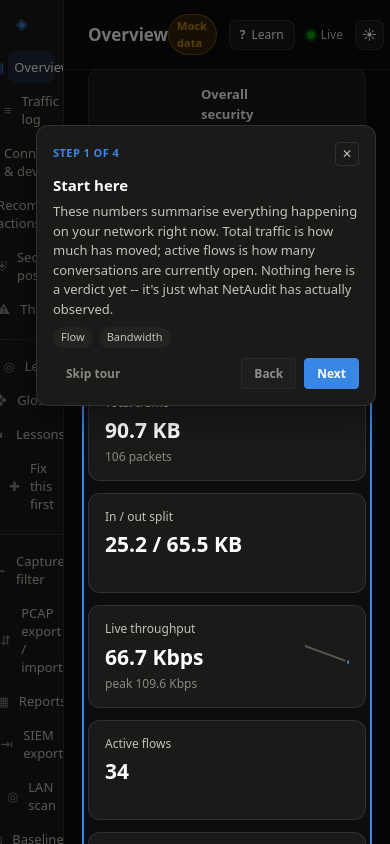
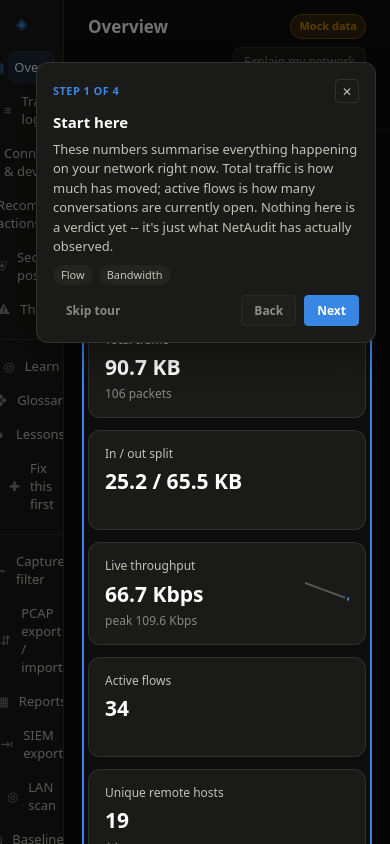
Before and after one commit to Exodus032/NetAudit, a React (Vite) app in the folder frontend/: page / in a window 390 px wide. Built offline with nearby package versions, Linux system fonts and the light colour scheme; no server answers.

Commit message:
feat: add explain my network entry point

```diff
--- a/frontend/src/App.tsx
+++ b/frontend/src/App.tsx
@@ -80,6 +80,7 @@ function App() {
           connectionState={connectionState}
           theme={theme}
           onToggleTheme={toggleTheme}
+          onExplainNetwork={() => setView("learn-explain-network")}
           learningMode={learningMode}
           onToggleLearningMode={toggleLearningMode}
         />
--- a/frontend/src/components/layout/Header.css
+++ b/frontend/src/components/layout/Header.css
@@ -74,7 +74,8 @@
   background: var(--surface-2);
 }
 
-.learn-toggle {
+.learn-toggle,
+.explain-network-toggle {
   height: 30px;
   padding: 0 10px;
   display: inline-flex;
@@ -88,7 +89,8 @@
   font-size: 12px;
   font-weight: 500;
 }
-.learn-toggle:hover {
+.learn-toggle:hover,
+.explain-network-toggle:hover {
   background: var(--surface-2);
 }
 .learn-toggle.on {
@@ -98,3 +100,20 @@
 .learn-toggle span {
   font-weight: 700;
 }
+
+@media (max-width: 720px) {
+  .app-header {
+    align-items: flex-start;
+    gap: 8px;
+  }
+
+  .app-header-actions {
+    flex-wrap: wrap;
+    justify-content: flex-end;
+    gap: 8px;
+  }
+
+  .conn-indicator {
+    display: none;
+  }
+}
--- a/frontend/src/components/layout/Header.tsx
+++ b/frontend/src/components/layout/Header.tsx
@@ -17,6 +17,7 @@ export function Header({
   connectionState,
   theme,
   onToggleTheme,
+  onExplainNetwork,
   learningMode,
   onToggleLearningMode,
 }: {
@@ -24,6 +25,7 @@ export function Header({
   connectionState: ConnectionState;
   theme: Theme;
   onToggleTheme: () => void;
+  onExplainNetwork: () => void;
   learningMode: boolean;
   onToggleLearningMode: () => void;
 }) {
@@ -35,6 +37,13 @@ export function Header({
       <h1 className="app-header-title">{VIEW_TITLES[viewId] ?? "NetAudit"}</h1>
       <div className="app-header-actions">
         {usingMocks && <span className="mock-pill">Mock data</span>}
+        <button
+          type="button"
+          className="explain-network-toggle"
+          onClick={onExplainNetwork}
+        >
+          Explain my network
+        </button>
         {/* Lives in the header rather than in the Learn view because it
             governs the explain chips scattered across every other view --
             a professional who wants them gone should be able to say so
--- a/frontend/src/components/layout/Sidebar.tsx
+++ b/frontend/src/components/layout/Sidebar.tsx
@@ -32,9 +32,10 @@ const NAV_SECTIONS: { label: string; items: NavItem[] }[] = [
 
 export const ALL_NAV_ITEMS: NavItem[] = NAV_SECTIONS.flatMap((s) => s.items);
 
-export const VIEW_TITLES: Record<string, string> = Object.fromEntries(
-  ALL_NAV_ITEMS.map((item) => [item.id, item.label]),
-);
+export const VIEW_TITLES: Record<string, string> = {
+  ...Object.fromEntries(ALL_NAV_ITEMS.map((item) => [item.id, item.label])),
+  "learn-explain-network": "Explain my network",
+};
 
 export function Sidebar({ active, onChange }: { active: ViewId; onChange: (v: ViewId) => void }) {
   return (
```
Also changed, not shown: 1 other file (tests, documents, lock files or other folders).
